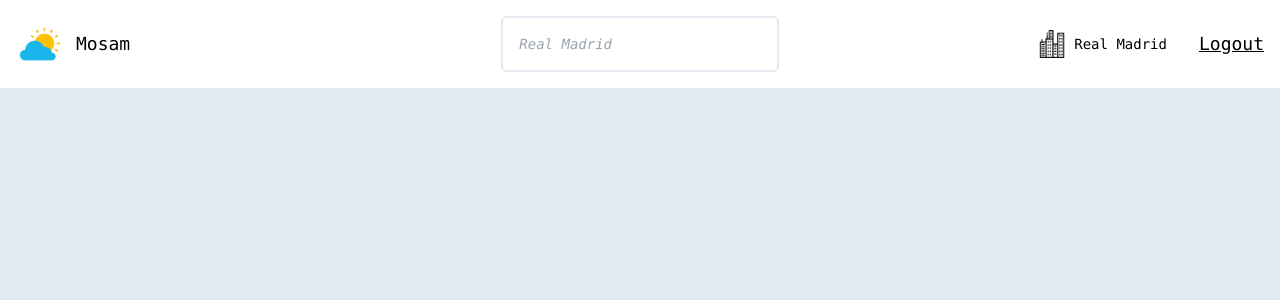
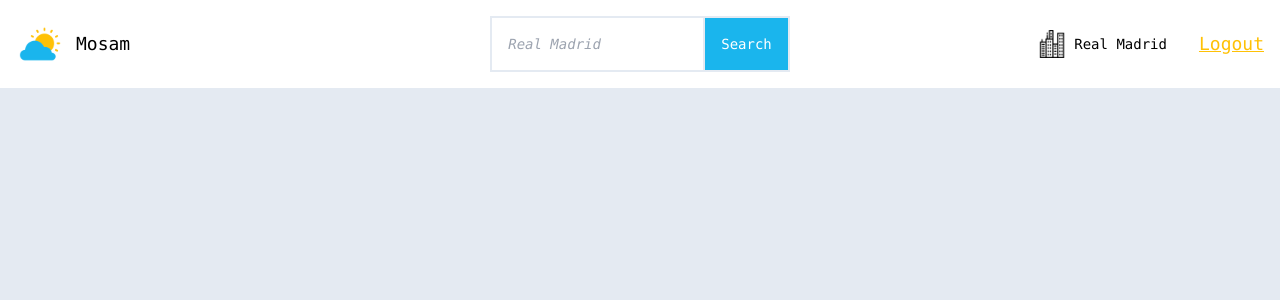
Before and after one commit to Muhammad-Usman-69/Mosam, a PHP site: page / in a window 1280 px wide. Shown: the top 300 px of the page. Run offline with PHP 8.4, Linux system fonts and the light colour scheme.

Commit message:
header improved

```diff
--- a/index.html
+++ b/index.html
@@ -10,23 +10,28 @@
   <body class="bg-[#e4eaf2] text-sm font-mono">
     <header class="grid grid-cols-3 bg-white p-4">
       <div class="flex items-center space-x-3">
-        <img src="images/weather02-512.webp" class="w-12 h-12" />
+        <img src="images/weather02-512.png" class="w-12 h-12" />
         <p class="text-lg">Mosam</p>
       </div>
-      <form class="grid place-items-center">
-        <input
-          type="search"
-          class="p-4 w-2/3 outline-none placeholder:italic border-2 rounded-md border-[#e4eaf2]"
-          placeholder="Real Madrid"
-        />
-      </form>
+      <div class="grid place-items-center">
+        <form
+          class="border-2 border-[#e4eaf2] flex flex-row"
+        >
+          <input
+            type="search"
+            class="p-4 outline-none placeholder:italic"
+            placeholder="Real Madrid"
+          />
+          <input type="submit" value="Search" class="border-[#e4eaf2] border-l-2 px-4 bg-[#1ab5ed] text-white" />
+        </form>
+      </div>
       <div class="flex items-center space-x-8 justify-end">
         <div class="flex items-center space-x-2">
           <img src="images/city-svgrepo-com.png" alt="" class="w-7 h-7" />
           <p>Real Madrid</p>
         </div>
         <div>
-          <a href="" class="text-lg underline">Logout</a>
+          <a href="" class="text-lg underline text-[#ffc106]">Logout</a>
         </div>
       </div>
     </header>
--- a/side/style.css
+++ b/side/style.css
@@ -642,8 +642,16 @@ video {
   width: 1.75rem;
 }
 
+.w-full {
+  width: 100%;
+}
+
 .grid-cols-3 {
   grid-template-columns: repeat(3, minmax(0, 1fr));
+}
+
+.flex-row {
+  flex-direction: row;
 }
 
 .place-items-center {
@@ -656,6 +664,10 @@ video {
 
 .justify-end {
   justify-content: flex-end;
+}
+
+.justify-center {
+  justify-content: center;
 }
 
 .space-x-4 > :not([hidden]) ~ :not([hidden]) {
@@ -698,6 +710,14 @@ video {
   border-width: 2px;
 }
 
+.border-l {
+  border-left-width: 1px;
+}
+
+.border-l-2 {
+  border-left-width: 2px;
+}
+
 .border-none {
   border-style: none;
 }
@@ -721,8 +741,23 @@ video {
   background-color: rgb(255 255 255 / var(--tw-bg-opacity));
 }
 
+.bg-\[\#1ab5ed\] {
+  --tw-bg-opacity: 1;
+  background-color: rgb(26 181 237 / var(--tw-bg-opacity));
+}
+
 .p-4 {
   padding: 1rem;
+}
+
+.px-3 {
+  padding-left: 0.75rem;
+  padding-right: 0.75rem;
+}
+
+.px-4 {
+  padding-left: 1rem;
+  padding-right: 1rem;
 }
 
 .font-mono {
@@ -744,6 +779,34 @@ video {
   color: rgb(37 99 235 / var(--tw-text-opacity));
 }
 
+.text-yellow-500 {
+  --tw-text-opacity: 1;
+  color: rgb(234 179 8 / var(--tw-text-opacity));
+}
+
+.text-\[\] {
+  color: ;
+}
+
+.text-\[\#1ab5ed\] {
+  --tw-text-opacity: 1;
+  color: rgb(26 181 237 / var(--tw-text-opacity));
+}
+
+.text-white {
+  --tw-text-opacity: 1;
+  color: rgb(255 255 255 / var(--tw-text-opacity));
+}
+
+.text-\[ffc106\] {
+  color: ffc106;
+}
+
+.text-\[\#ffc106\] {
+  --tw-text-opacity: 1;
+  color: rgb(255 193 6 / var(--tw-text-opacity));
+}
+
 .underline {
   text-decoration-line: underline;
 }
```
Also changed, not shown: images/weather02-512.png (renamed from images/weather02-512.webp).
